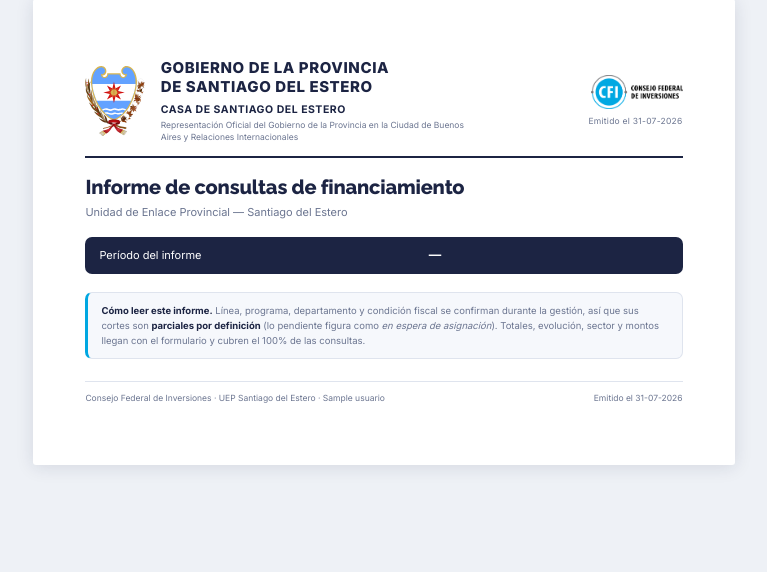
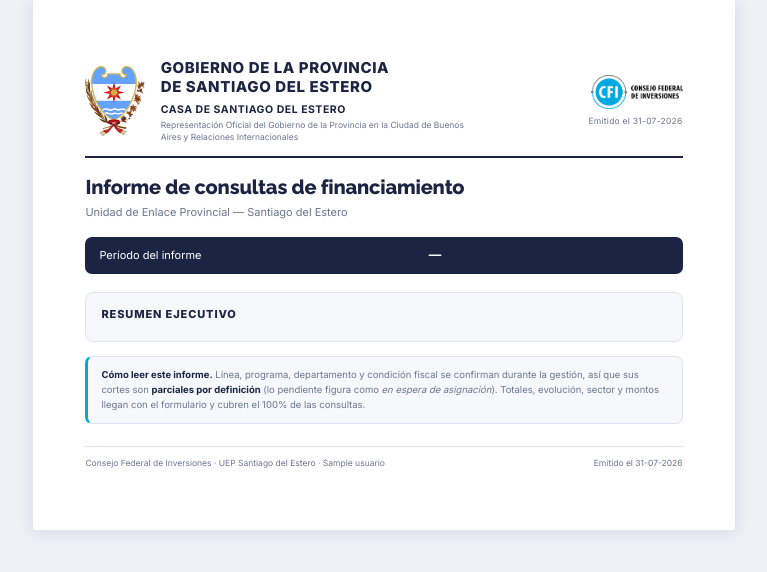
Before and after one commit to ofconde/consultas-sde, a FastAPI app: template templates/informe_pdf.html in a window 1280 px wide. Shown: the part 71-643 px from the top of the page, without its empty margins (256-1023 px from the left). Run offline with FastAPI, Linux system fonts and the light colour scheme; the template is opened without the code that fills it: most values are stand-ins (such as "Sample title", 1, 10 or a date in 2020); parts of the project's set-up code (start-up, migrations or seed data) failed here and were passed over.

Commit message:
feat(informe): resumen ejecutivo en prosa al inicio del documento
Párrafo de síntesis antes de la nota metodológica, para el lector que no va
a abrir las 8 secciones (un funcionario). Cinco datos en una sola lectura:
volumen + variación vs período anterior, situación (activas/derivadas/no
prosperaron), montos (total + mediana, con aviso si hay fuera de tope),
sector y canal principal de la demanda, y avance del encuadre en línea de
crédito. Todo con datos que /api/informe ya devuelve — no pide nada nuevo
al backend, solo los pone en palabras en vez de en tarjetas.

Co-Authored-By: Claude Opus 5 <noreply@anthropic.com>

```diff
--- a/static/css/informe-pdf.css
+++ b/static/css/informe-pdf.css
@@ -91,6 +91,15 @@ body{
 }
 .doc-periodo .rango{font-weight:700;font-size:12.5px}
 .doc-periodo .dias{opacity:.75}
+
+/* Resumen ejecutivo — síntesis en prosa, primera cosa que lee un funcionario */
+.doc-resumen-ejec{
+  background:#f6f8fc;border:1px solid var(--border);border-radius:8px;
+  padding:13px 15px;margin-bottom:14px;break-inside:avoid;page-break-inside:avoid;
+}
+.doc-resumen-ejec .sec-title{border-bottom:none;padding-bottom:0;margin:0}
+.doc-resumen-ejec p{margin:0;font-size:10.5px;line-height:1.65;color:var(--text)}
+.doc-resumen-ejec p strong{color:var(--navy)}
 
 /* Nota metodológica — sí se imprime: aclara que los cortes de gestión son parciales */
 .doc-metodo{
--- a/templates/informe_pdf.html
+++ b/templates/informe_pdf.html
@@ -56,6 +56,14 @@
     <span>Período del informe</span>
     <span class="rango" id="p-rango">—</span>
     <span class="dias" id="p-dias"></span>
+  </div>
+
+  {# Síntesis en prosa para quien no va a leer las 8 secciones — un funcionario quiere el
+     mensaje completo en 30 segundos, no ir a buscarlo en tarjetas y tablas. Se arma en JS
+     con datos que /api/informe ya devuelve, sin pedir nada nuevo al backend. #}
+  <div class="doc-resumen-ejec">
+    <div class="sec-title" style="margin-bottom:6px">Resumen ejecutivo</div>
+    <p id="resumen-ejecutivo"></p>
   </div>
 
   {# Va impresa: sin esta aclaración, quien lee el informe interpreta como "faltante"
@@ -201,6 +209,39 @@ function tablaBreakdown(filas, encabezado, maxFilas){
         <td class="money">${escapeHtml(f.monto_fmt)}</td></tr>`).join('')}</tbody></table>`;
 }
 
+// Síntesis en prosa para el lector que no va a abrir las 8 secciones. Cada frase
+// aporta un dato distinto (volumen+tendencia, situación, plata, de dónde viene la
+// demanda, avance del encuadre) — nada que no esté ya en el resto del documento,
+// solo puesto en palabras en vez de en tarjetas.
+function resumenEjecutivo(d, cmp, gc, porGrupo){
+  const frases = [];
+
+  const variacion = cmp.disponible ? (() => {
+    if(cmp.total === 0) return d.total > 0 ? ', sin antecedente en el período anterior' : '';
+    const pct = Math.round((d.total - cmp.total) / cmp.total * 100);
+    if(pct === 0) return ', el mismo volumen que en el período anterior';
+    return `, ${pct > 0 ? 'un ' + pct + '% más' : 'un ' + Math.abs(pct) + '% menos'} que en el período anterior`;
+  })() : '';
+  frases.push(`Durante el período se recibieron <strong>${d.total} consulta${d.total===1?'':'s'}</strong>${variacion}, a un ritmo de ${d.promedio_diario.periodo} por día.`);
+
+  const sede = porGrupo.EN_SEDE || 0;
+  const inactivas = porGrupo.INACTIVAS || 0;
+  frases.push(`El <strong>${d.situacion.activas_pct}%</strong> está en gestión activa, ${sede} ya fueron derivadas a CFI Sede y ${inactivas} no prosperaron (no financiables o desisten).`);
+
+  frases.push(`El monto solicitado suma <strong>${escapeHtml(d.montos.total_fmt)}</strong>, con una mediana de ${escapeHtml(d.montos.mediana_fmt)} por consulta${d.montos.fuera_de_tope>0?` (${d.montos.fuera_de_tope} consulta(s) declaran un monto por encima del tope de línea y están pendientes de revisión)`:''}.`);
+
+  const topSector = [...d.sectores].sort((a,b)=>b.n-a.n)[0];
+  const topOrigen = [...d.origenes].sort((a,b)=>b.n-a.n)[0];
+  if(topSector && topOrigen){
+    frases.push(`El sector <strong>${escapeHtml(topSector.clave)}</strong> concentra la mayor demanda (${Math.round(topSector.n/d.total*100)}%), y el principal canal de acceso fue <strong>${escapeHtml(topOrigen.clave.toLowerCase())}</strong> (${Math.round(topOrigen.n/d.total*100)}%).`);
+  }
+
+  const conLinea = d.total - (d.lineas.find(x=>x.clave===ESPERA)||{n:0}).n;
+  frases.push(`Al día de emisión, ${conLinea} de ${d.total} consultas (${Math.round(conLinea/d.total*100)}%) ya tienen línea de crédito asignada por la UEP.`);
+
+  return frases.join(' ');
+}
+
 /* ── Armado del documento ────────────────────────────────────────────────── */
 function render(d){
   const gc = META.grupo_color;
@@ -223,18 +264,23 @@ function render(d){
     : '';
 
   if(!d.total){
+    $('#resumen-ejecutivo').textContent = 'No se recibieron consultas en el período seleccionado.';
     $('#secciones').innerHTML = '<div class="vacio" style="padding:60px">No se recibieron consultas en el período seleccionado.</div>';
     return;
   }
 
+  // La comparación no tiene sentido para "todo el histórico": el "período anterior"
+  // caería antes de que existiera el sistema. Se apaga cuando el rango elegido
+  // coincide con el default (desde la primera consulta, hasta hoy). Se calcula acá
+  // (antes del resumen ejecutivo y de la sección 1) porque ambos la necesitan.
+  const esTodoHistorico = d.periodo.desde === PRIMERA && d.periodo.hasta === hoyISO();
+  const cmp = esTodoHistorico ? {disponible:false} : d.comparacion;
+
+  $('#resumen-ejecutivo').innerHTML = resumenEjecutivo(d, cmp, gc, porGrupo);
+
   const s = [];
 
   // 1 · Resumen general
-  // La comparación no tiene sentido para "todo el histórico": el "período anterior"
-  // caería antes de que existiera el sistema. Se apaga cuando el rango elegido
-  // coincide con el default (desde la primera consulta, hasta hoy).
-  const esTodoHistorico = d.periodo.desde === PRIMERA && d.periodo.hasta === hoyISO();
-  const cmp = esTodoHistorico ? {disponible:false} : d.comparacion;
   s.push(`<div class="sec">
     <h2 class="sec-title">1 · Resumen general</h2>
     <div class="kpi-row">
```
